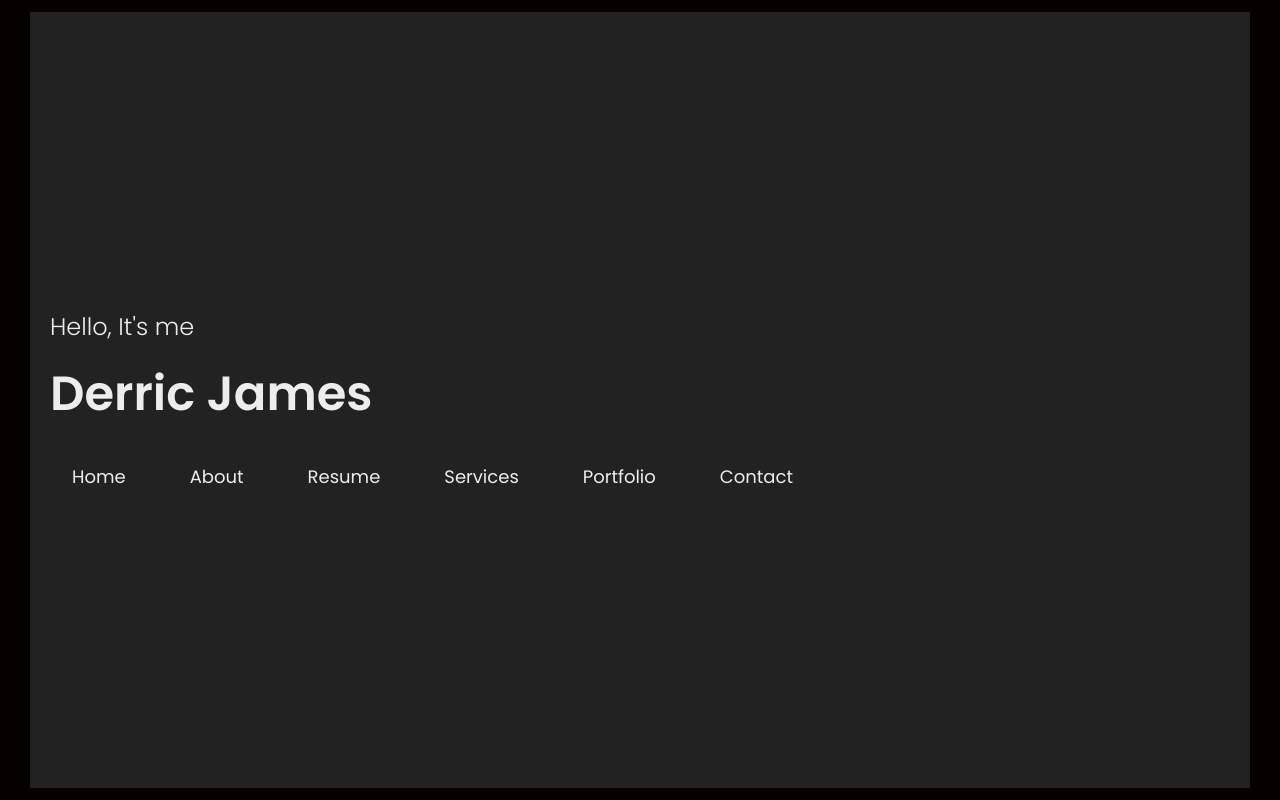
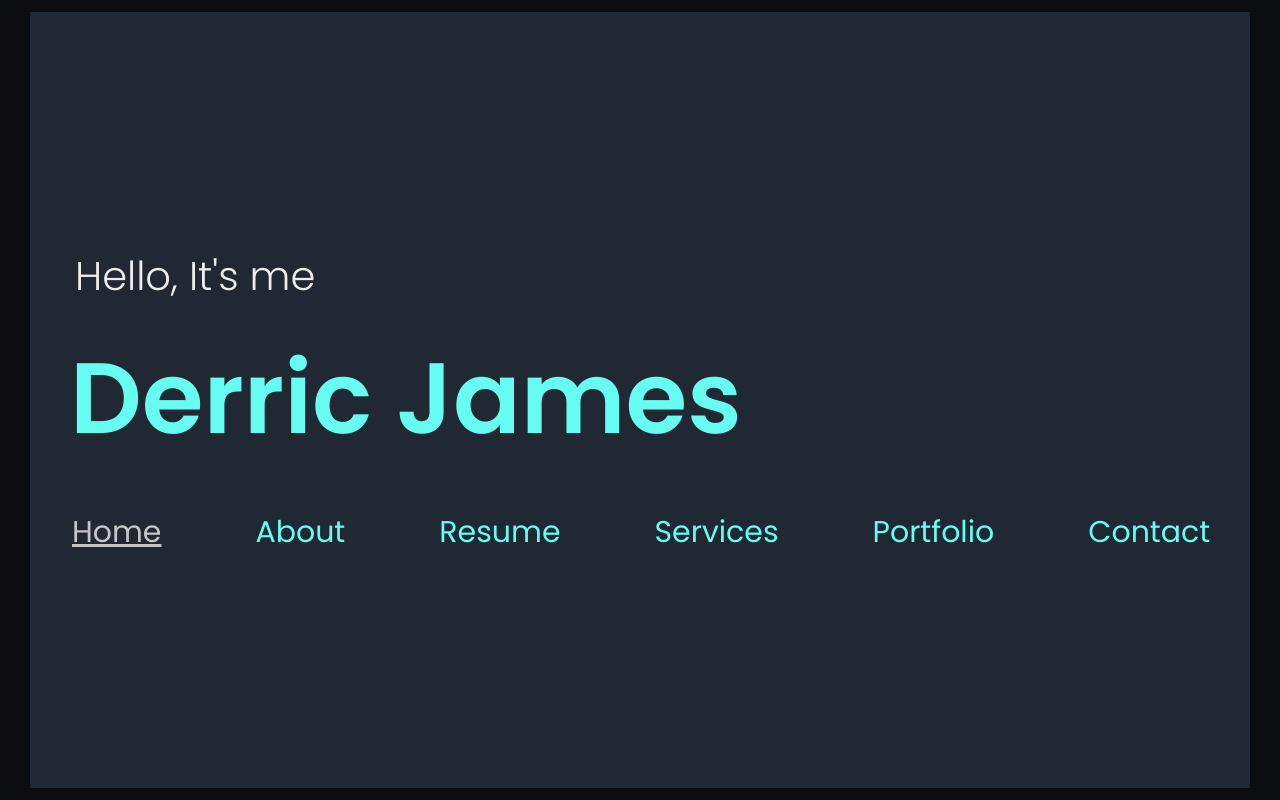
Before and after one commit to derricjames/my-portfolio-repo, a plain HTML site: page Pages/index.html in a window 1280 px wide. Drawn offline with nearby package versions, Linux system fonts and the light colour scheme.

Commit message:
redo styles

```diff
--- a/CSS/index.css
+++ b/CSS/index.css
@@ -10,7 +10,8 @@ body {
     /* background: linear-gradient(135deg, #040101, #222); Gradient background for a more modern look */
     /* background: url('path-to-your-image.jpg') no-repeat center center fixed; Add your image here */
     /* background-size: cover; Make sure the image covers the full screen */
-    background: #040101;;
+    /* background: #040101;; */
+    background: #0B0C10;
     color: #ededed;
     margin: 0;
     padding: 0;
@@ -24,7 +25,8 @@ body {
 
 /* Container styles */
 .container {
-    background: #222222;
+    /* background: #222222; */
+    background: #1F2833;
     /* background: rgba(34, 34, 34, 0.7); Semi-transparent dark background */
     width: 100%; /* Almost the full width of the screen */
     height: 85%; /* Covers most of the height */
@@ -48,15 +50,18 @@ body {
 
 /* Home Content */
 .home-content h3 {
-    font-size: 24px;
+    font-size: 40px;
     font-weight: 300;
     margin-bottom: 10px;
+    padding: 0px 25px;
 }
 
 .home-content h1 {
-    font-size: 48px;
+    font-size: 100px;
     font-weight: bold;
     margin-bottom: 20px;
+    color: #66fcf1;
+    padding: 0px 20px;
 }
 
 /* Navbar */
@@ -68,26 +73,42 @@ body {
     list-style: none;
     display: flex;
     justify-content: center;
-    gap: 20px;
+    gap: 50px;
 }
 
 .nav-links li a {
     text-decoration: none;
-    font-size: 18px;
-    color: #ededed;         /* Light text color for links */
+    font-size: 30px;
+    color: #66fcf1;
     padding: 10px 20px;
     border: 2px solid transparent;
     transition: all 0.3s ease;
 }
 
+.nav-link:hover::after {
+    width: 100%; /* Expand underline on hover */
+}
+
+/* Styling for the active link */
+.nav-link.active::after {
+    width: 100%; /* Full underline for the active link */
+}
+
+.nav-link.active {
+    text-decoration: underline;
+    color: #c5c6c7; /* Optional: Change text color for active link */
+}
+
+
 .nav-links li a:hover {
     border-color: #ededed;
-    background-color: rgb(80, 230, 80);
+    color: rgb(255, 255, 255);
+    background-color: #45a29e;
     border-radius: 5px;
 }
 
 /* Responsive Design */
-@media (max-width: 768px) {
+/* @media (max-width: 768px) {
     .home-content h1 {
         font-size: 36px;
     }
@@ -104,4 +125,4 @@ body {
     .nav-links li a {
         font-size: 16px;
     }
-}
+} */
```
